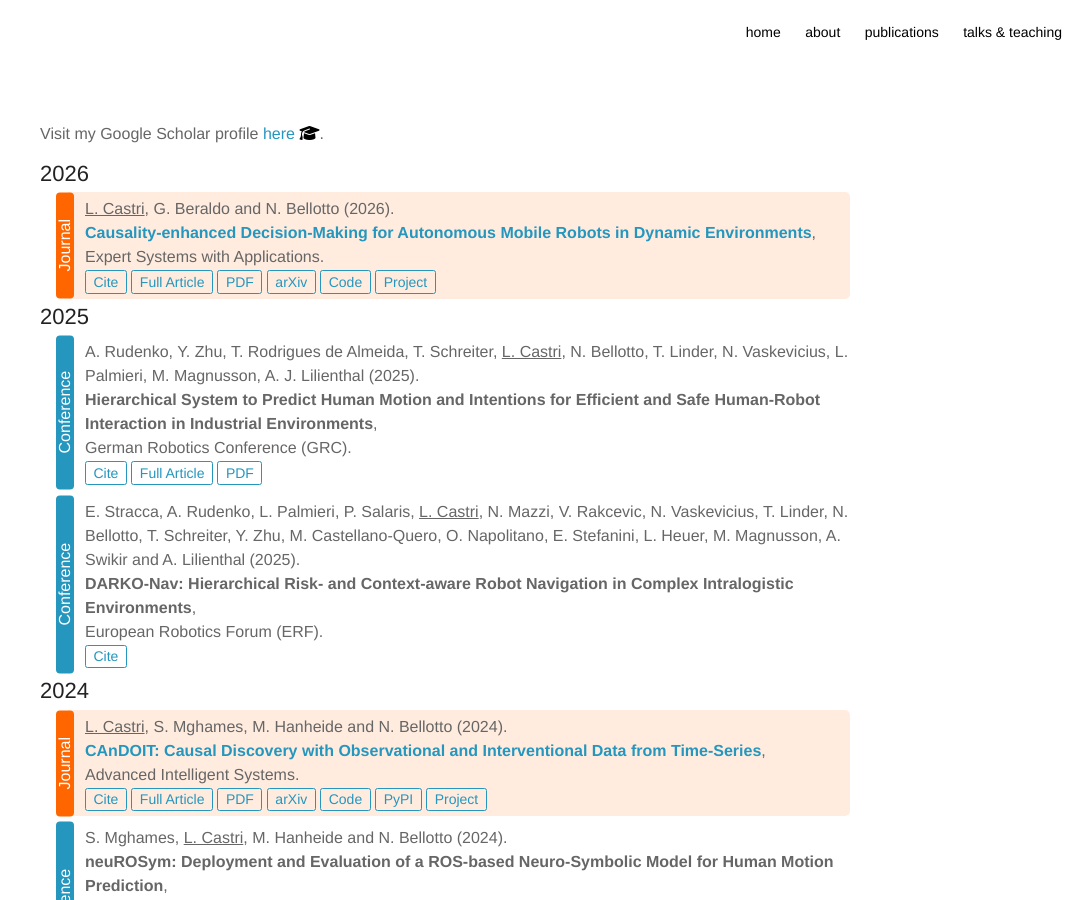
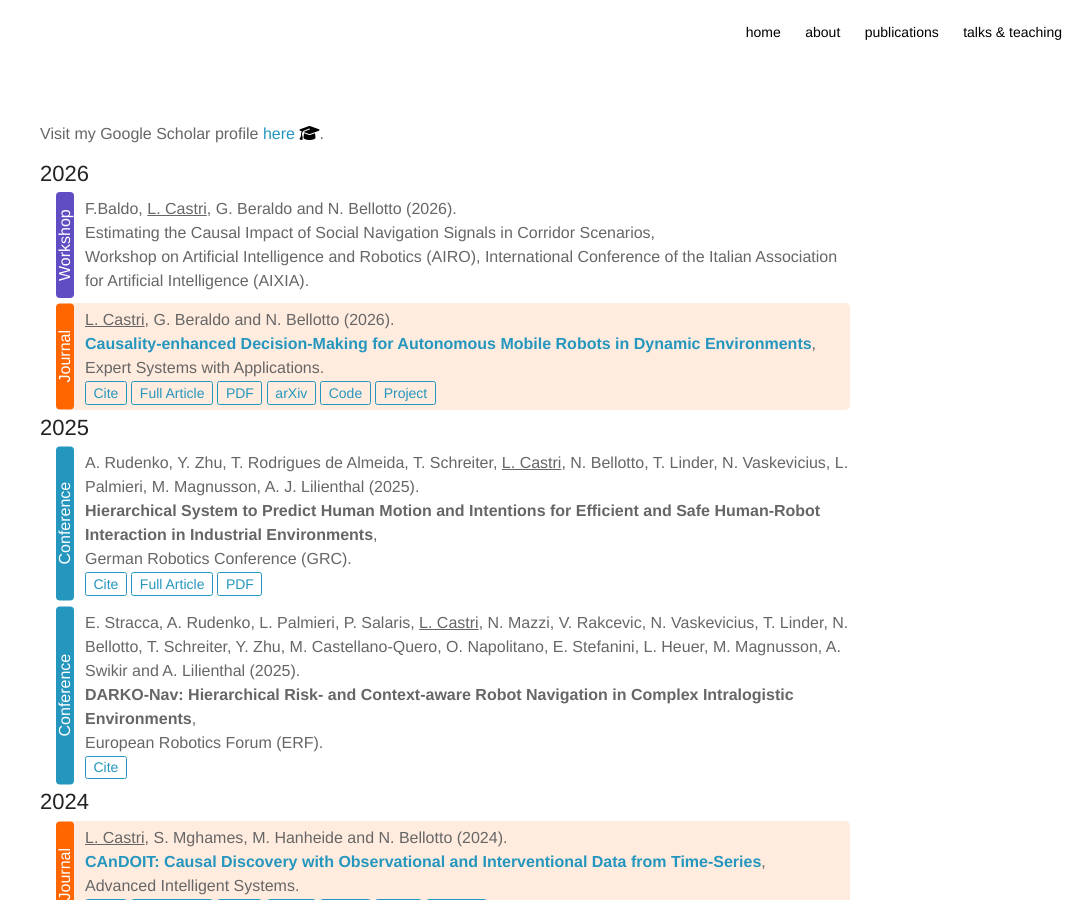
Before and after one commit to lcastri/lcastri.github.io, a Jekyll site: the page built from publications.html, in a window 1280 px wide and 900 px high. Shown: the whole window, without its empty margins (195-1280 px from the left). Built offline with Jekyll 4.4.1, drawn with Linux system fonts in a browser that asks for light colours; nearby versions of some CDN libraries.

Commit message:
francesco baldo paper

```diff
--- a/publications.html
+++ b/publications.html
@@ -7,6 +7,16 @@ Visit my Google Scholar profile <a class="ext_link" href="https://scholar.google
 <br><br>
 
 <h2>2026</h2>
+<div class="container-workshop">
+    <div class="afterLine">
+        F.Baldo, <u>L. Castri</u>, G. Beraldo and N. Bellotto (2026).<br>
+        Estimating the Causal Impact of Social Navigation Signals in Corridor Scenarios,<br>
+        Workshop on Artificial Intelligence and Robotics (AIRO), International Conference of the Italian Association for Artificial Intelligence (AIXIA).
+        {% include citation-nav.html citnavID="airo2026"
+        showCite=false bibLink="https://lcastri.github.io/publication/airo2026.bib"
+        %}
+    </div>
+</div>
 <div class="container-journal">
     <div class="afterLine">
         <u>L. Castri</u>, G. Beraldo and N. Bellotto (2026).<br>
```
